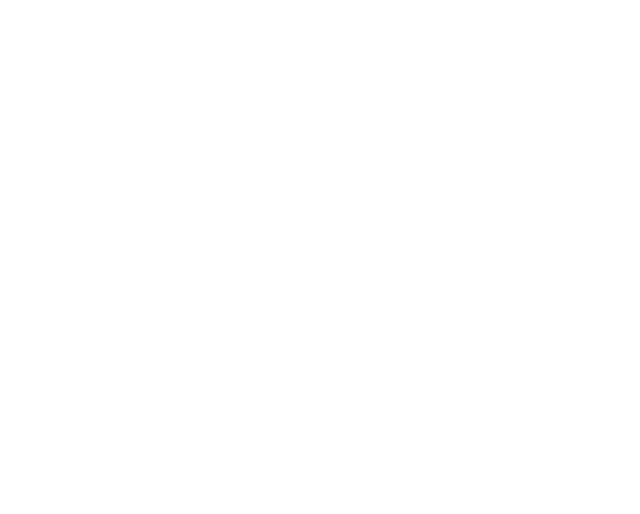
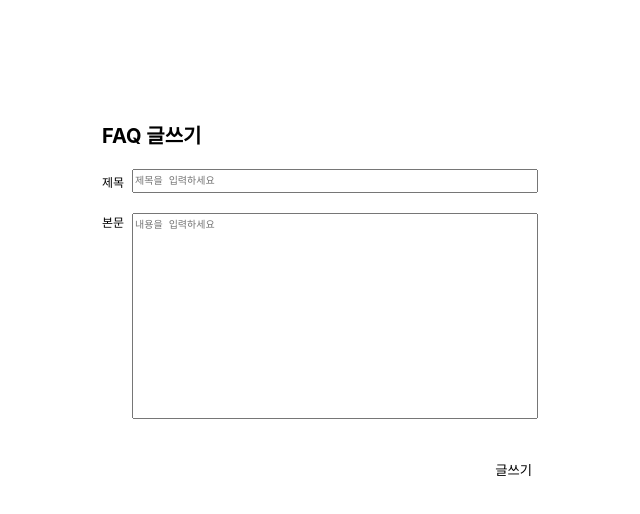
Before and after one commit to fearofcode0001/proj_front, a React (Create React App) app: page /Board in a window 1280 px wide. Before the commit this address had no page. Shown: the top 514 px of the page, without its empty margins (320-960 px from the left). Built offline with nearby package versions, Linux system fonts and the light colour scheme.

Commit message:
FAQ/Board

```diff
--- a/src/App.js
+++ b/src/App.js
@@ -10,6 +10,7 @@
 import TOP from './shopPage/Top';
 import FAQ from './pages/FAQ';
 import Mypage from './pages/Mypage';
+import Board from './pages/Board';
 
 
 function App() {
@@ -26,6 +27,7 @@
         <Route path="/Top" element={<TOP/>}/>
         <Route path="/FAQ" element={<FAQ/>}/>
         <Route path="/Mypage" element={<Mypage/>}/>
+        <Route path="/Board" element={<Board/>}/>
       </Routes>
      </Router>
 
--- /dev/null
+++ b/src/pages/Board.js
@@ -0,0 +1,88 @@
+import React, { useState } from "react";
+import styled from "styled-components";
+import { Link } from "react-router-dom";
+
+const Container = styled.div`
+    height: 100vh;
+    display: flex;
+    position: relative;
+    flex-direction: column;
+    justify-content: space-between;
+    align-items: center;
+`;
+const Inner = styled.div`
+    margin-top: 100px;
+    p {
+        font-size: 20px;
+        font-weight: bolder;
+    }
+    label {
+        margin-right: 8px;
+        font-size: 12px;
+    }
+    .item {
+        display: flex;
+        align-items: center;
+        margin-bottom: 20px;
+    }
+    .item2 {
+        display: flex;
+        align-items: start;
+    }
+    .txtTitle {
+        width: 400px;
+        height: 18px;
+        resize: none;
+    }
+    .txtContent {
+        width: 400px;
+        height: 200px;
+        resize: none;
+    }
+    .btn {
+        margin-top: 40px;
+        float: right;
+    }
+    button {
+        background-color: white;
+        border-style: none;
+        &:hover{
+            color: gray;
+        }
+    }
+    textarea::placeholder {
+        font-size: 10px;
+    }
+`;
+const Board = () => {
+
+    const [openAlert, setOpenAlert] = useState(false);
+    const onClickSubmit = (e) => {
+        alert("FAQ를 추가하였습니다.")
+        setOpenAlert(true)
+    }
+    return(
+        <Container>
+            <Inner>
+                <p>FAQ 글쓰기</p>
+                <div className="item">
+                    <label className="title">제목</label>
+                    <textarea className="txtTitle" name="board" id="board"
+                    cols="10" rows="30" placeholder="제목을 입력하세요"></textarea>
+                </div>
+                <div className="item2">
+                <label className="content">본문</label>
+                    <textarea className="txtContent" name="board" id="board"
+                    cols="60" rows="10" placeholder="내용을 입력하세요"></textarea>
+                </div>
+                <Link to="/FAQ">
+                <div className="btn">
+                    <button onClick={onClickSubmit}>글쓰기</button>
+                </div>
+                </Link>
+            </Inner>
+        </Container>
+    );
+};
+
+export default Board;
--- a/src/pages/FAQ.js
+++ b/src/pages/FAQ.js
@@ -32,6 +32,10 @@
         align-content: center;
 
     }
+    a {
+        text-decoration: none;
+        color: black;
+    }
 `;
 const Accordion = styled.div`
     border: 1px solid #ccc;
@@ -44,7 +48,7 @@
     h3 {
         margin: 0;
         font-size: 13px;
-        font-weight: normal;
+        font-weight: border;
     }
 
     p{
@@ -83,9 +87,12 @@
     return (
         <Container>
             <InnerContainer>
-                <div className="top">
-                    iMMUTABLE
-                </div>
+                <Link to="/">
+                    <div className="top">
+                        iMMUTABLE
+                    </div>
+                </Link>
+
                 <h1>FAQ</h1>
 
                 <div className="FAQ">
@@ -196,8 +203,8 @@
                 </Accordion>
                 </div>
                 <Button>
-                    <Link to="/">
-                    게시글 작성
+                    <Link to="/Board">
+                    FAQ추가
                     </Link>
                 </Button>
             </InnerContainer>
--- a/src/pages/SignUp.js
+++ b/src/pages/SignUp.js
@@ -268,7 +268,7 @@
                 </div>
                 <div className="input">
                     <div className="item">
-                        <input type="text" placeholder="NAME"/>
+                        <input type="text" placeholder="NAME" onChange={onChangeName}/>
                     </div>
 
                     <div className="item1">
```
